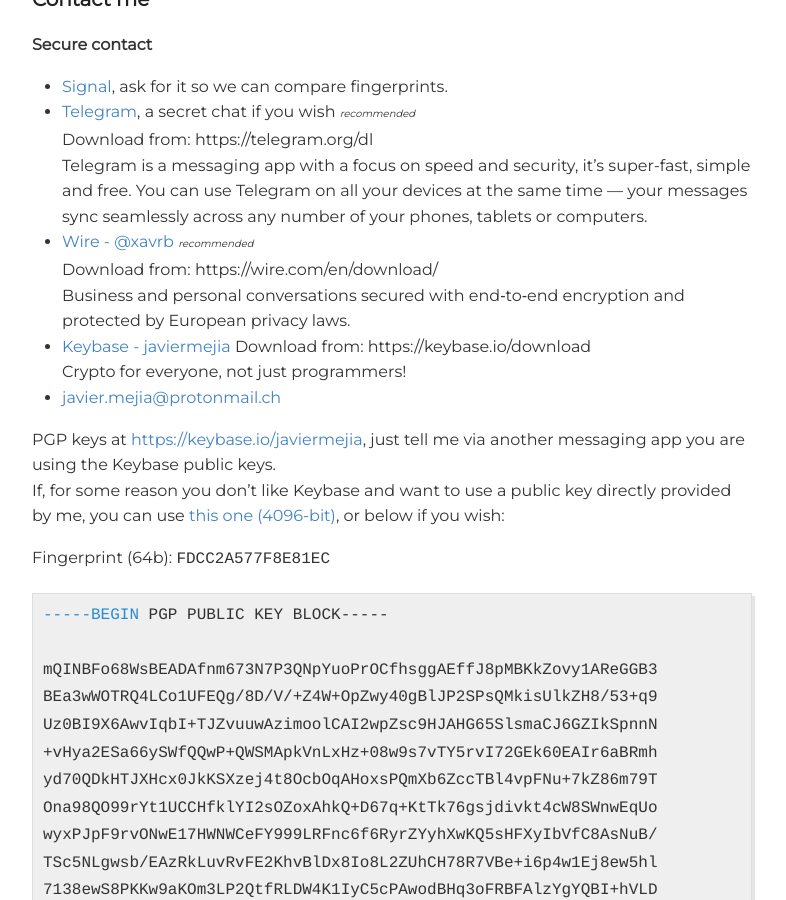
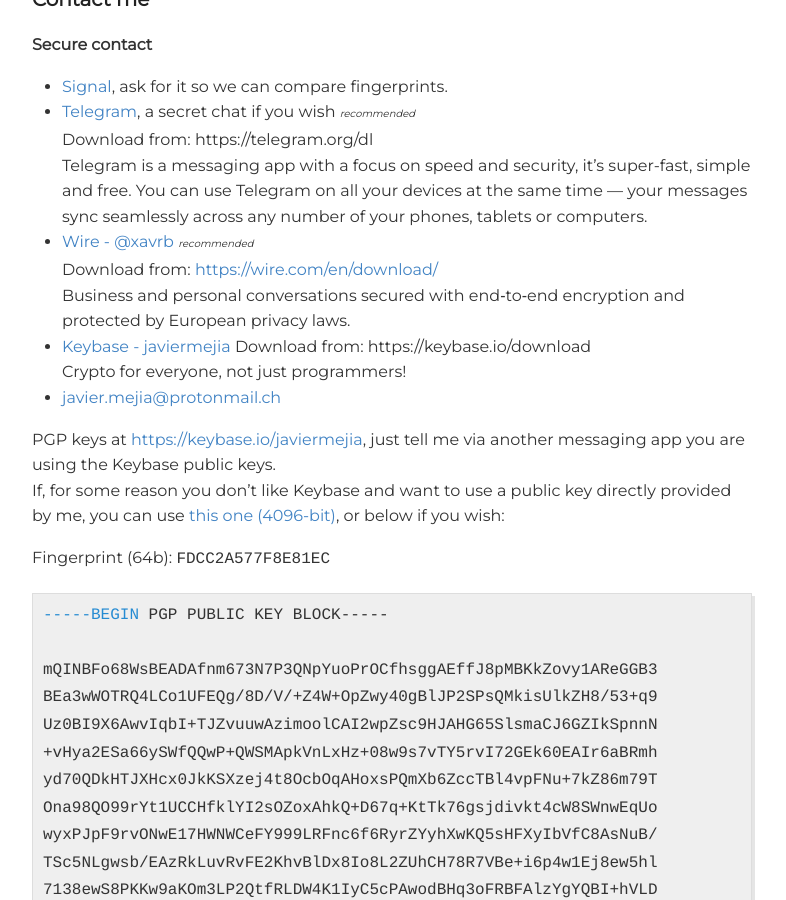
Before and after one commit to xavrb/xavrb.github.io, a Jekyll site: the page built from about.md, in a window 1280 px wide and 900 px high, scrolled down 960 px. Shown: the whole window, without its empty margins (248-1034 px from the left). Built offline with Jekyll 4.4.1, drawn with Linux system fonts in a browser that asks for light colours; part of the change alters nothing that is shown.

```diff
--- a/about.md
+++ b/about.md
@@ -37,7 +37,7 @@ Remember guys, use [Telegram](https://telegram.org/dl) and TeX.
 	Download from: https://telegram.org/dl
 	Telegram is a messaging app with a focus on speed and security, it’s super-fast, simple and free. You can use Telegram on all your devices at the same time — your messages sync seamlessly across any number of your phones, tablets or computers.
 * [Wire - @xavrb](https://app.wire.com)    <font size="1"><i>recommended</i></font>
-	Download from: https://wire.com/en/download/
+	Download from: [https://wire.com/en/download/](https://wire.com/en/download/)
 	Business and personal conversations secured with end‑to‑end encryption and protected by European privacy laws.
 * [Keybase - javiermejia](https://keybase.io/javiermejia)
 	Download from: https://keybase.io/download
```
